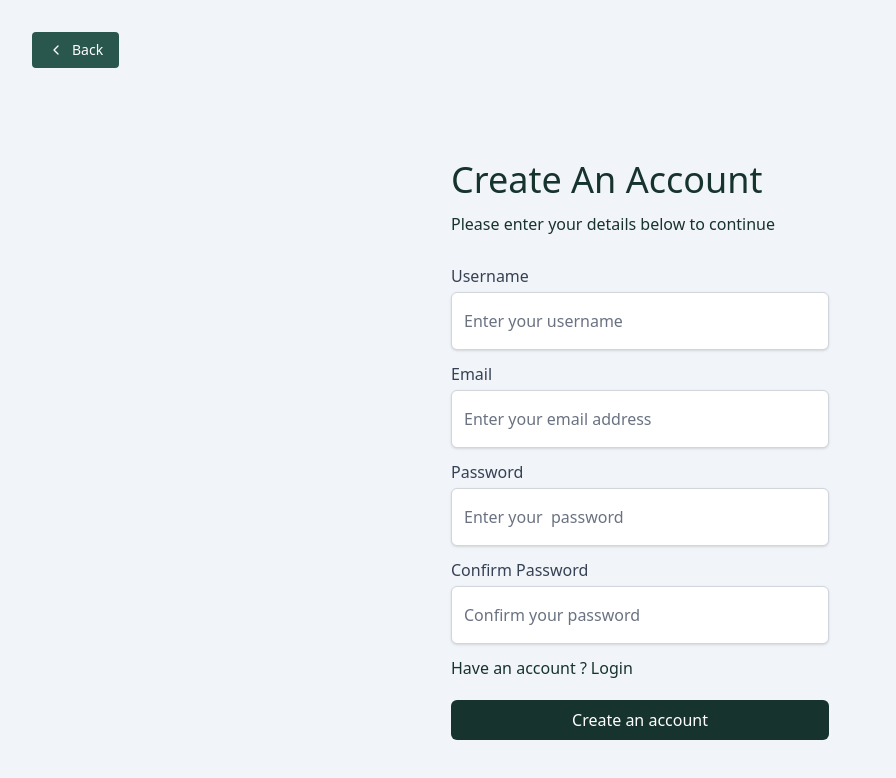
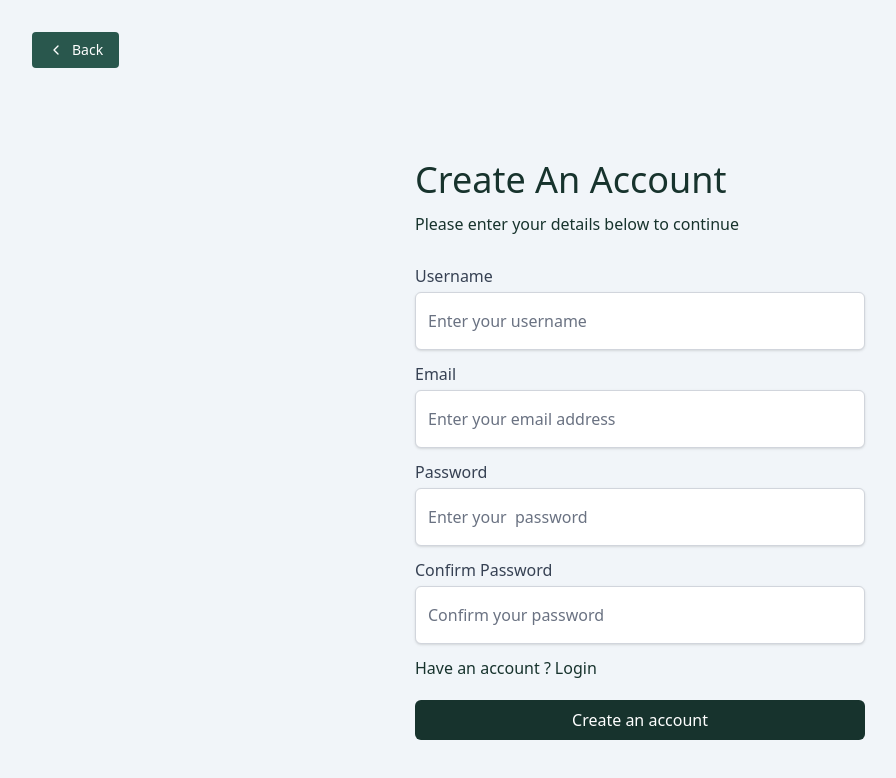
Before and after one commit to Chibuzo21/Finance-App, a Next.js app: page /signup in a window 1280 px wide. Shown: the top 778 px of the page, without its empty margins (0-896 px from the left). Built offline with nearby package versions, Linux system fonts and the light colour scheme.

Commit message:
restored styles of dashboard

```diff
--- a/app/(auth)/login/page.tsx
+++ b/app/(auth)/login/page.tsx
@@ -4,7 +4,7 @@ import Link from "next/link";
 
 export default function Loginpage() {
   return (
-    <div className='mx-auto w-full flex flex-col space-y-6 justify-center sm:w-[350px] py-40 px-9'>
+    <div className='mx-auto w-full flex flex-col space-y-6 justify-center sm:w-[350px] py-40 sm:px-0 px-9'>
       <div className='flex flex-col space-y-3 text-center'>
         <h1 className='text-2xl font-semibold'>Welcome back</h1>
         <p className=' dark:text-[#74e2c8]'>Enter your details to sign in</p>
--- a/app/(auth)/signup/page.tsx
+++ b/app/(auth)/signup/page.tsx
@@ -3,7 +3,7 @@ import SignUpForm from "./components/signupform";
 
 export default function Signup() {
   return (
-    <div className='mx-auto w-full flex flex-col space-y-4 justify-center sm:w-[450px] py-32 px-9'>
+    <div className='mx-auto w-full flex flex-col space-y-4 justify-center sm:w-[450px] py-32 px-9 sm:px-0'>
       <div>
         <h1 className='text-4xl font-medium mb-3'>Create An Account</h1>
         <p>Please enter your details below to continue</p>
--- a/app/globals.css
+++ b/app/globals.css
@@ -5,7 +5,7 @@ body {
   @apply dark:bg-[#17332d]   bg-slate-100 text-[#17332d] dark:text-white  min-h-screen flex flex-col;
 }
 .Wrapper {
-  @apply px-6;
+  @apply px-6 sm:px-10;
 }
 .errors {
   @apply text-red-500 mt-1;
```
